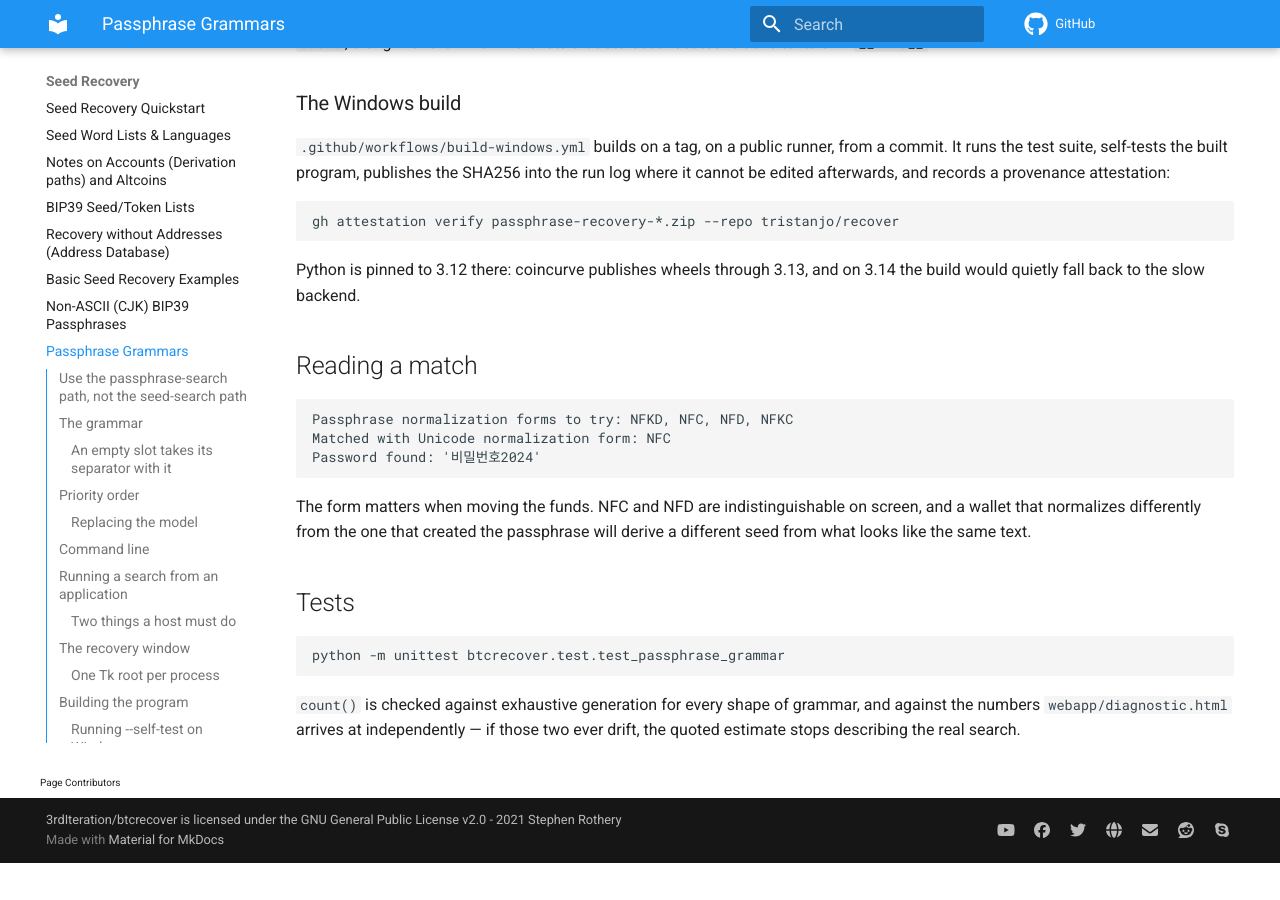
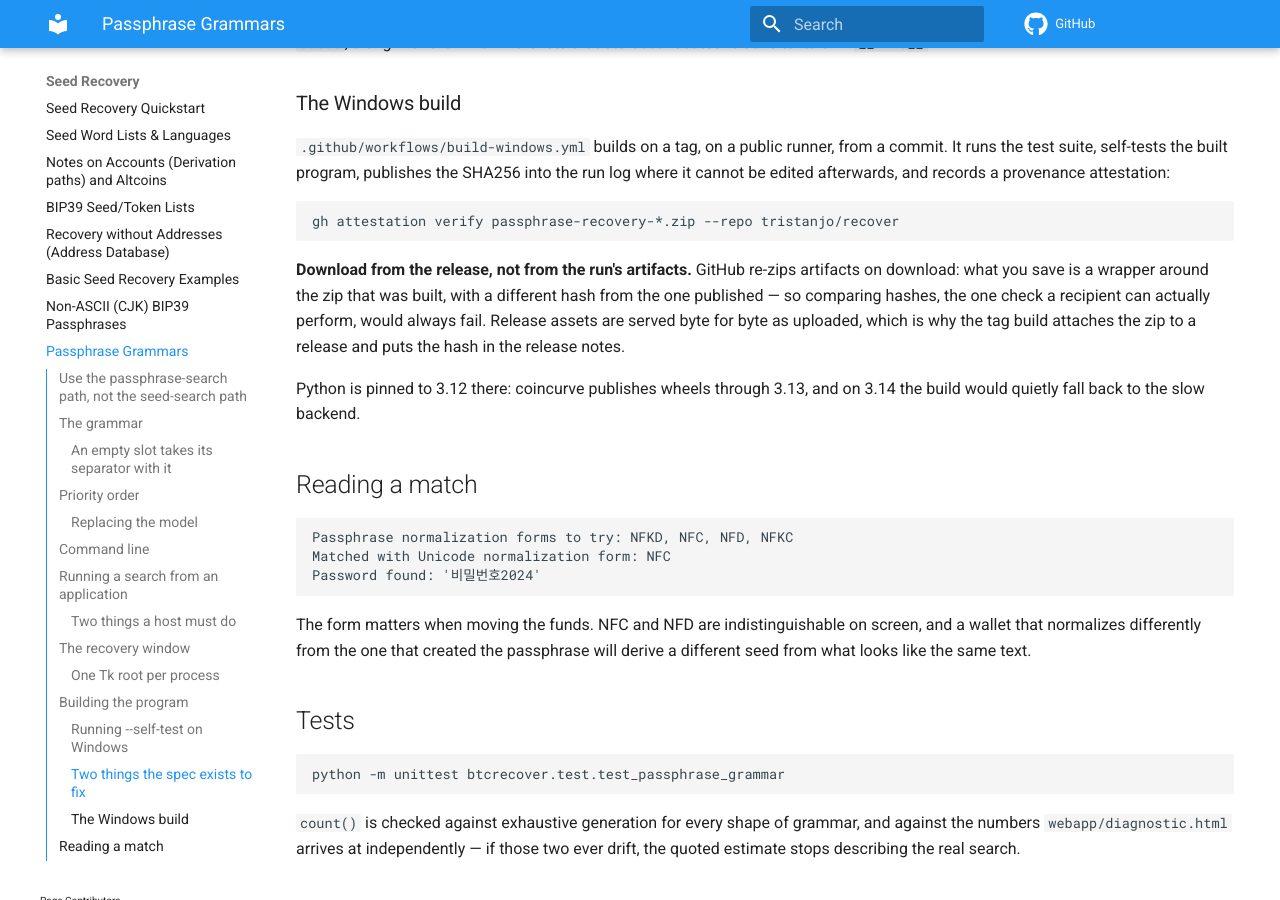
Before and after one commit to tristanjo/recover, an MkDocs documentation site: the page built from docs/Passphrase_Grammar.md, in a window 1280 px wide and 900 px high, scrolled down 5574 px. Built offline with MkDocs 1.6.1 and Material for MkDocs 9.7.7, drawn with Linux system fonts in a browser that asks for light colours; comment, search, counter and statistics services are not loaded; before the commit the page ends 6437 px from its top, so only the background shows below that.

Commit message:
Publish the build where its hash still matches
GitHub re-zips Actions artifacts on download. What a visitor saves is a wrapper around the
zip that was built, with a different hash from the one published in the run log -- so
comparing hashes, the single check a recipient can actually perform, was guaranteed to
fail. The two files even share a name, so nothing about it looks wrong.

Tag builds now attach the zip to a release. Release assets are served byte for byte as
uploaded, so the published SHA256 is the hash of the file someone ends up with. The release
notes carry the hash, the verify command, and a reminder to run the self-test before
trusting the program with a seed phrase.

Co-Authored-By: Claude Opus 5 <noreply@anthropic.com>

````diff
--- a/docs/Passphrase_Grammar.md
+++ b/docs/Passphrase_Grammar.md
@@ -270,6 +270,12 @@ log where it cannot be edited afterwards, and records a provenance attestation:
 gh attestation verify passphrase-recovery-*.zip --repo tristanjo/recover
 ```
 
+**Download from the release, not from the run's artifacts.** GitHub re-zips artifacts on
+download: what you save is a wrapper around the zip that was built, with a different hash
+from the one published — so comparing hashes, the one check a recipient can actually
+perform, would always fail. Release assets are served byte for byte as uploaded, which is
+why the tag build attaches the zip to a release and puts the hash in the release notes.
+
 Python is pinned to 3.12 there: coincurve publishes wheels through 3.13, and on 3.14 the
 build would quietly fall back to the slow backend.
 
````
Also changed, not shown: 1 other file.
